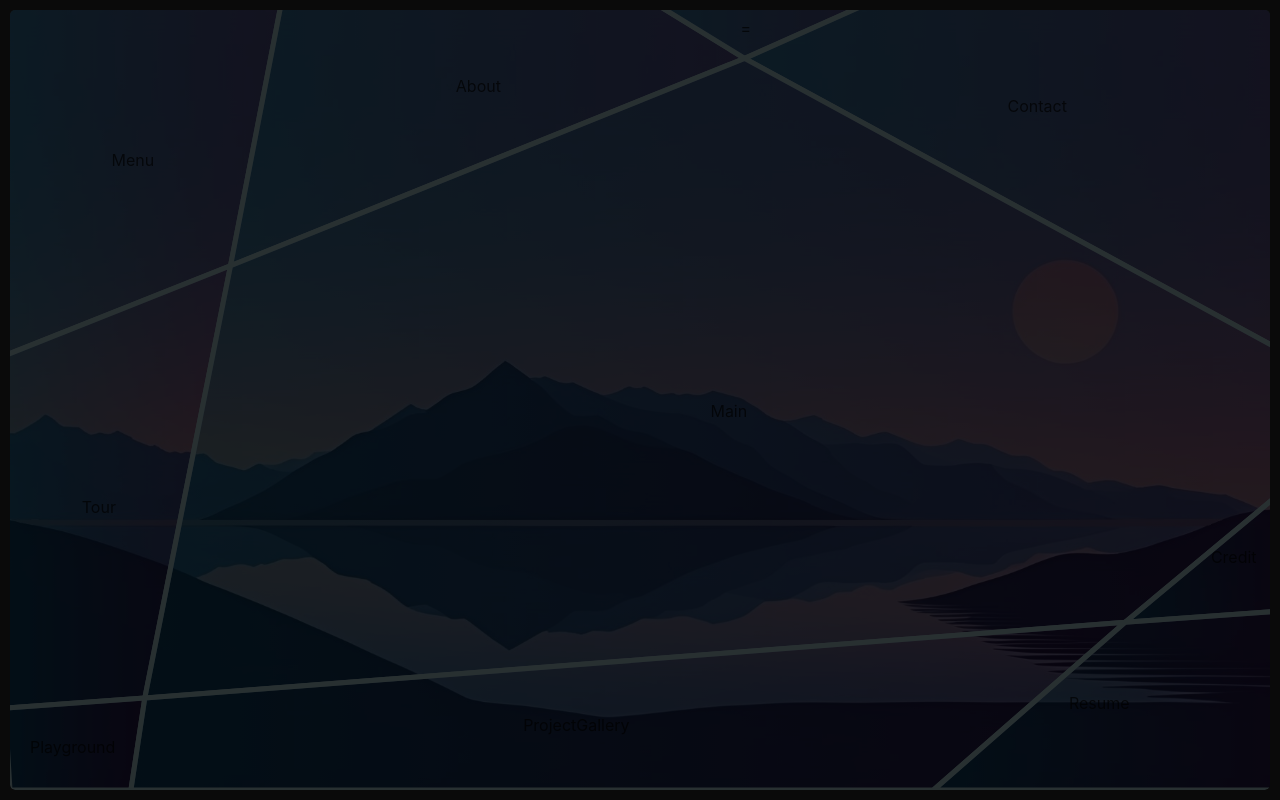
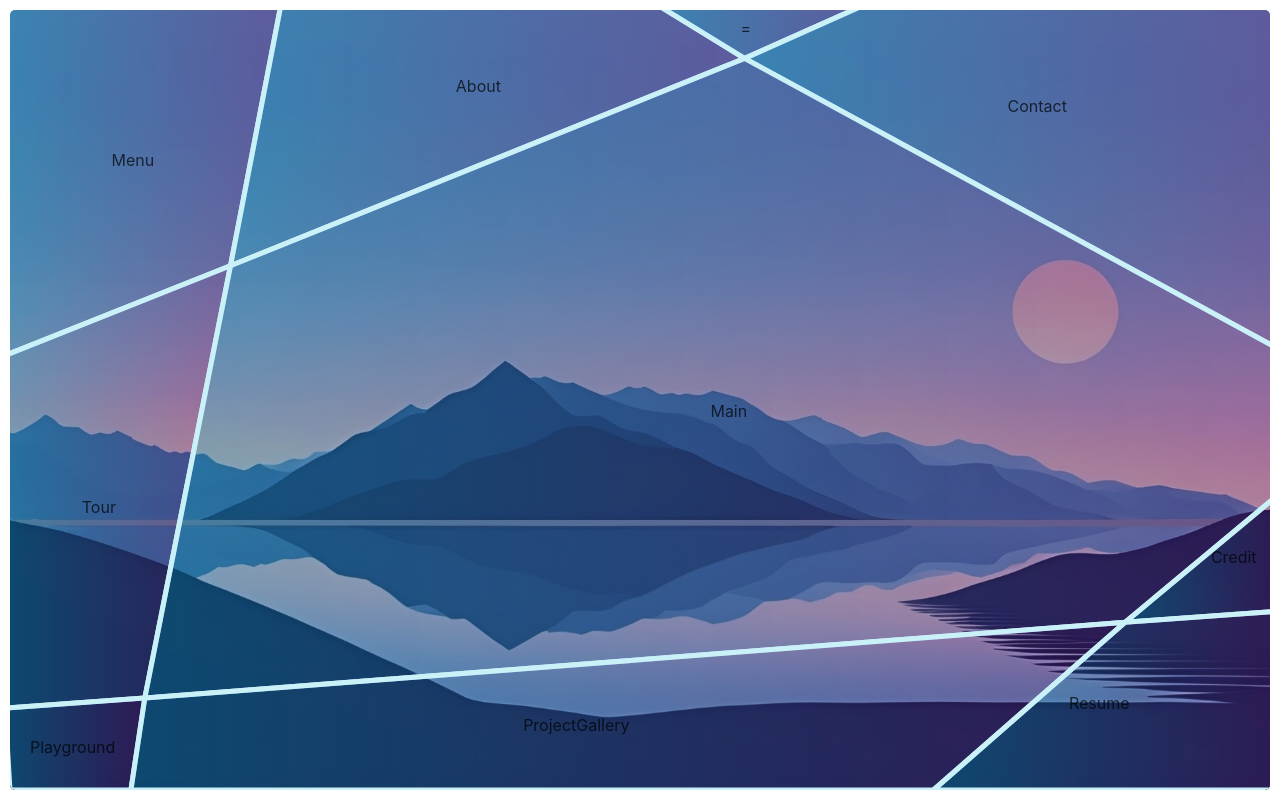
Before and after one commit to Honghui-Li-8/personal-portfolio, a React (Create React App) app: page / in a window 1280 px wide. Built offline with nearby package versions, Linux system fonts and the light colour scheme.

Commit message:
revert some changes

```diff
--- a/src/components/BackGround/BackGround.tsx
+++ b/src/components/BackGround/BackGround.tsx
@@ -32,8 +32,8 @@ const BackGround = () => {
   useEffect(() => {
     switch (activeTab) {
       case "Home":
-        // setNewbgColor("#2D1F56");
-        setNewbgColor("lightBlue");
+        setNewbgColor("#2D1F56");
+        // setNewbgColor(lightBlue);
         setHomeMode(true);
         break;
       case "About":
@@ -177,14 +177,14 @@ const BackGround = () => {
           {/* <div id="circle-" style={styles.circle} ref={circleRef}/> */}
         </div>
       )}
-      {homeMode && (
+      {/* {homeMode && (
         <>
           <div style={styles.container} ref={bgRef} />
           <div style={{ ...styles.container, zIndex:20, backgroundColor:"black" }}>
             <div style={styles.circle_front} ref={circleRef} />
           </div>
         </>
-      )}
+      )} */}
     </>
   );
 };
```
